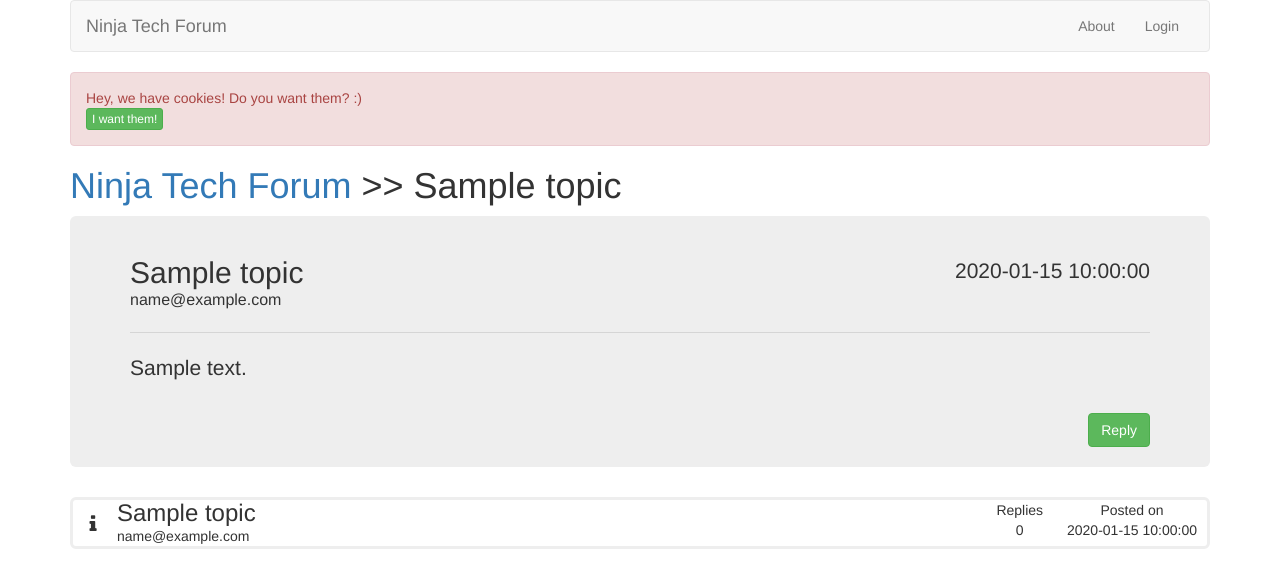
After one commit to medvesekg/ninjatech, a Python web app: template templates/topic_display.html in a window 1280 px wide. The commit adds this page. Shown: the top 588 px of the page. Run offline with Jinja, Linux system fonts and the light colour scheme; the template is opened without the code that fills it: most values are stand-ins (such as "Sample title", 1, 10 or a date in 2020); some libraries are stand-ins or nearby versions.

Commit message:
Added display of topics and single topic pages

```diff
--- a/assets/custom/css/style.css
+++ b/assets/custom/css/style.css
@@ -1,3 +1,111 @@
-body {
-    background-color: red;
+.clearfix:after {
+   content: " ";
+   display: block;
+   height: 0;
+   clear: both;
+    }
+
+.topic-list {
+    width: 100%;
 }
+
+.topic-title, .topic-icon, .topic-info {
+    display: inline-block;
+}
+
+.topic-list h3, .topic-list p {
+    margin: 0;
+    padding: 0;
+}
+
+.single-topic {
+
+    width: 100%;
+    border: 3px solid #EEEEEE;
+    border-radius: 6px;
+    margin-bottom: 7px;
+    cursor: pointer;
+    transition: background 0.3s ease-in-out;
+    display: none;
+    position: relative;
+    color: inherit;
+    text-decoration: none;
+
+}
+
+.topic-icon {
+    width: 10%;
+    max-width: 40px;
+    text-align: center;
+
+}
+
+.topic-icon i {
+   font-size: 20px;
+    position: relative;
+	top: 50%;
+	transform: translateY(-50%);
+}
+
+.topic-info {
+    float: right;
+
+}
+
+.topic-replies, .topic-date {
+    display: inline-block;
+    text-align: center;
+    padding: 0 10px;
+}
+
+.single-topic:hover {
+    background: #F8F8F8;
+    text-decoration: none;
+}
+
+.fade-in {
+    animation: fade-in 0.25s linear;
+    display: block;
+}
+
+@keyframes fade-in {
+    from {
+        opacity: 0;
+        top: 30px;
+    }
+    to {
+        opacity: 1;
+        top: 0;
+    }
+}
+
+
+/* Single topic page */
+
+.jumbotron.topic-top-level {
+    padding-top: 40px;
+    padding-bottom: 20px;
+
+}
+
+.topic-top-level .created-at {
+    float: right;
+}
+
+.topic-top-level h2, .topic-top-level p {
+    display: inline-block;
+    margin: 0;
+    padding: 0;
+}
+
+.topic-top-level .user-email {
+    font-size: 16px;
+}
+
+.topic-contents {
+    margin-bottom: 30px;
+}
+
+.topic-footer button {
+    float: right;
+}
--- /dev/null
+++ b/assets/custom/js/scripts.js
@@ -0,0 +1,18 @@
+var topics = document.getElementsByClassName("single-topic");
+
+topics[0].classList.add('fade-in');
+
+var i = 1;
+var animate = setInterval (function() {
+
+    topics[i].classList.add("fade-in");
+
+    i++;
+
+    if (i > topics.length) {
+
+        clearInterval(animate);
+
+    }
+
+}, 250);
--- a/main.py
+++ b/main.py
@@ -5,9 +5,11 @@ import webapp2
 from handlers.main import MainHandler
 from handlers.cookie import CookieHandler
 from handlers.topic import TopicAdd
+from handlers.topic import TopicDisplay
 
 app = webapp2.WSGIApplication([
     webapp2.Route('/', MainHandler, name="main-page"),
     webapp2.Route('/set-cookie', CookieHandler),
     webapp2.Route('/topic/add', TopicAdd),
+    webapp2.Route('/topic/view/<topic_id>', TopicDisplay),
 ], debug=True)
--- a/templates/base.html
+++ b/templates/base.html
@@ -8,8 +8,10 @@
 
     <title>{% block title %}{% endblock title%} - Ninja Tech Forum</title>
 
-    <!-- Bootstrap -->
+    <!-- Css -->
+    <link href="https://maxcdn.bootstrapcdn.com/font-awesome/4.7.0/css/font-awesome.min.css" rel="stylesheet">
     <link href="/assets/bootstrap/css/bootstrap.css" rel="stylesheet">
+    <link href="/assets/custom/css/style.css" rel="stylesheet" type="text/css">
 </head>
 
 <body>
@@ -56,12 +58,39 @@
             {% block content %}
             {% endblock content %}
 
+
+            <div class="topic-list">
+
+                {% for topic in topics %}
+
+                <a class="single-topic" href="/topic/view/{{topic.key.id()}}">
+                    <div class="topic-icon">
+                        <i class="fa fa-info"></i>
+                    </div>
+                    <div class="topic-title">
+                        <h3>{{topic.title}}</h3>
+                        <p>{{topic.user_email}}</p>
+                    </div>
+                    <div class="topic-info">
+                        <div class="topic-replies">Replies <br> 0</div>
+                        <div class="topic-date">Posted on <br>{{ topic.created_at.strftime('%Y-%m-%d %H:%M:%S') }}</div>
+                    </div>
+                </a>
+
+                {% endfor %}
+
+            </div>
+
+
         </div>
+
+
 
 
     <!-- jQuery (necessary for Bootstrap's JavaScript plugins) -->
     <script src="https://ajax.googleapis.com/ajax/libs/jquery/1.12.4/jquery.min.js"></script>
     <!-- Include all compiled plugins (below), or include individual files as needed -->
     <script src="/assets/bootstrap/js/bootstrap.js"></script>
+    <script src="/assets/custom/js/scripts.js"></script>
 </body>
 </html>
--- a/templates/home.html
+++ b/templates/home.html
@@ -10,6 +10,6 @@
 
 <div class="jumbotron">
     <h1>Ninja Tech Forum</h1>
-    <p>Welcome to Ninja Tech Forum - the best forum for tech fans. Coming soon!</p>
+    <p>Welcome to Ninja Tech Forum - the best forum for tech fans.</p>
 </div>
 {% endblock content %}
--- /dev/null
+++ b/templates/topic_display.html
@@ -0,0 +1,23 @@
+{% extends "base.html" %}
+
+{% block title %}Viewing topic: {{topic.title}}{% endblock title %}
+
+{% block content %}
+<h1><a href="/">Ninja Tech Forum</a> >> {{topic.title}}</h1>
+
+<div class="jumbotron topic-top-level">
+    <div class="topic-header">
+        <h2>{{topic.title}}</h2>
+        <p class="created-at">{{ topic.created_at.strftime('%Y-%m-%d %H:%M:%S') }}</p><br>
+        <p class="user-email">{{topic.user_email}}</p>
+
+    </div>
+    <hr>
+    <div class="topic-contents">
+        <p>{{topic.content}}</p>
+    </div>
+    <div class="topic-footer clearfix">
+        <button class="btn btn-success">Reply</button>
+    </div>
+</div>
+{% endblock content %}
```
Also changed, not shown: handlers/main.py (+6 -1 lines), handlers/topic.py (+14 -1 lines), index.yaml (added, +17 -0 lines).
